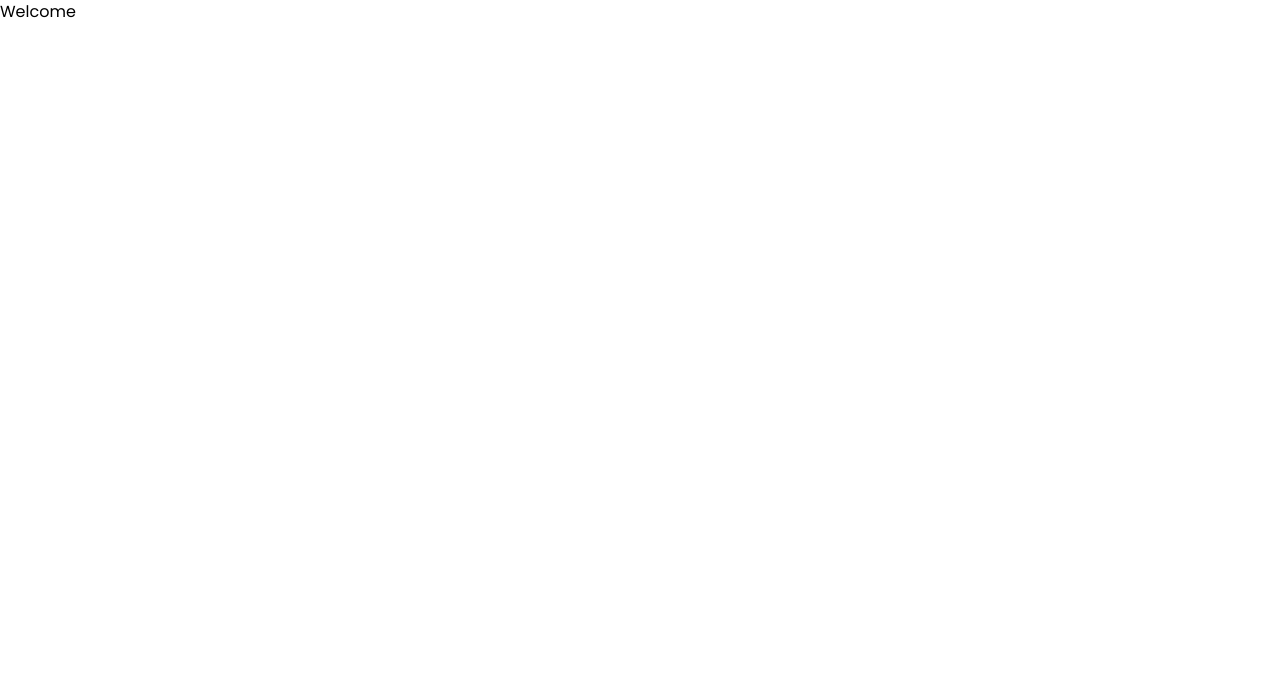
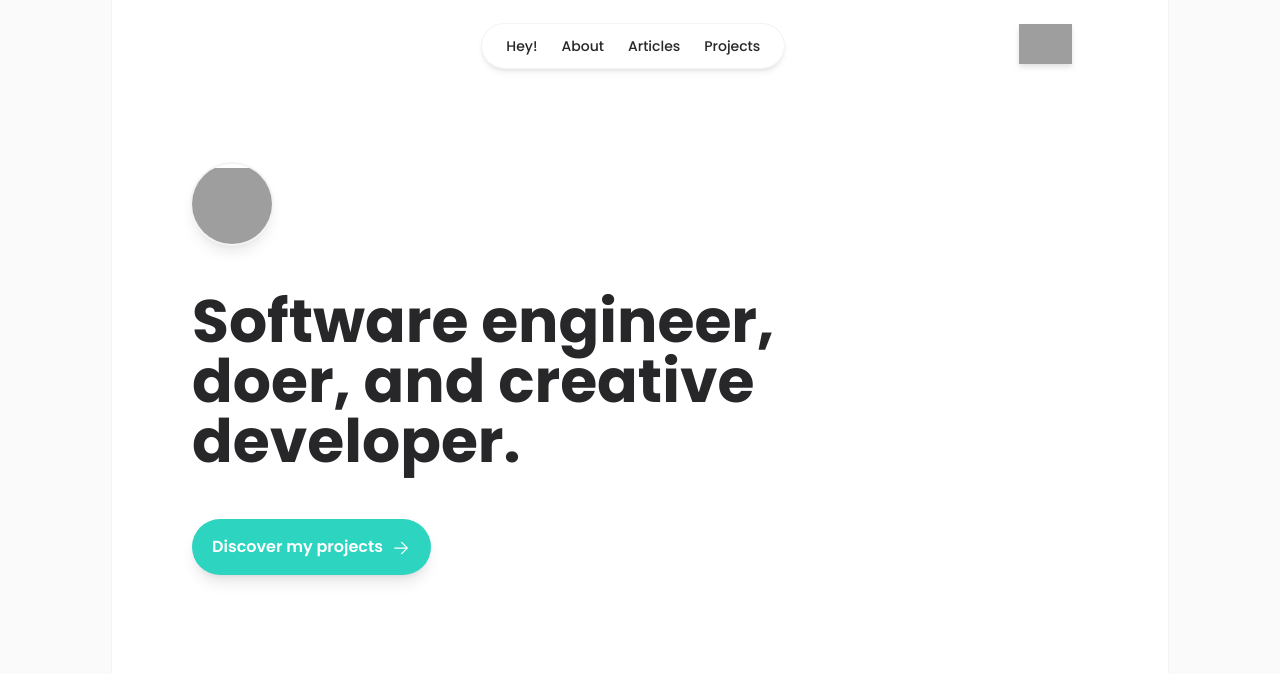
Before and after one commit to lnk00/portfolio, an Astro site: page / in a window 1280 px wide. Built offline with nearby package versions, Linux system fonts and the light colour scheme; Astro itself is replaced by a stand-in of ours; grey boxes are pictures that could not be loaded.

Commit message:
add nav and header

```diff
--- a/package.json
+++ b/package.json
@@ -22,10 +22,14 @@
   "devDependencies": {
     "@tailwindcss/forms": "^0.5.3",
     "@tailwindcss/typography": "^0.5.9",
+    "@typescript-eslint/eslint-plugin": "^5.54.1",
     "@typescript-eslint/parser": "^5.54.1",
     "eslint": "^8.35.0",
     "eslint-plugin-astro": "^0.23.0",
+    "eslint-plugin-import": "^2.27.5",
     "eslint-plugin-jsx-a11y": "^6.7.1",
+    "eslint-plugin-react": "^7.32.2",
+    "eslint-plugin-react-hooks": "^4.6.0",
     "prettier": "^2.8.4",
     "prettier-plugin-astro": "^0.8.0"
   }
--- /dev/null
+++ b/src/components/ArticlesPreview.tsx
@@ -0,0 +1,5 @@
+import type React from "react";
+
+export default function ArticlePreview(): React.ReactElement {
+  return <h1>Nav</h1>;
+}
--- /dev/null
+++ b/src/components/Header.astro
@@ -0,0 +1,32 @@
+<div class="py-24">
+  <div
+    class="inline-block h-16 w-16 sm:h-20 sm:w-20 rounded-full ring-2 ring-zinc-100 overflow-hidden shadow-lg"
+  >
+    <img
+      class="h-full mt-1"
+      src="../../assets/images/perso.jpeg"
+      alt="perso logo"
+    />
+  </div>
+  <div class="max-w-2xl mt-10">
+    <p class="text-4xl sm:text-6xl font-bold text-zinc-800 leading-tight">
+      Software engineer, doer, and creative developer.
+    </p>
+    <div
+      class="bg-teal-400 text-white rounded-full py-4 px-5 mt-12 font-semibold inline-flex justify-center items-center cursor-pointer hover:bg-teal-300 transition-all duration-300 shadow-lg hover:shadow-sm"
+    >
+      Discover my projects
+      <svg
+        xmlns="http://www.w3.org/2000/svg"
+        viewBox="0 0 24 24"
+        fill="currentColor"
+        class="w-5 h-5 ml-2 mt-0.5"
+      >
+        <path
+          fill-rule="evenodd"
+          d="M3.75 12a.75.75 0 01.75-.75h13.19l-5.47-5.47a.75.75 0 011.06-1.06l6.75 6.75a.75.75 0 010 1.06l-6.75 6.75a.75.75 0 11-1.06-1.06l5.47-5.47H4.5a.75.75 0 01-.75-.75z"
+          clip-rule="evenodd"></path>
+      </svg>
+    </div>
+  </div>
+</div>
--- /dev/null
+++ b/src/components/Nav.astro
@@ -0,0 +1,47 @@
+<div class="w-full">
+  <div class="lg:hidden pt-6 px-4">
+    <div class="flex justify-center items-center">
+      <svg
+        xmlns="http://www.w3.org/2000/svg"
+        viewBox="0 0 24 24"
+        fill="currentColor"
+        class="w-10 h-10 cursor-pointer"
+      >
+        <path
+          d="M3 6.75A.75.75 0 013.75 6h16.5a.75.75 0 010 1.5H3.75A.75.75 0 013 6.75zM3 12a.75.75 0 01.75-.75h16.5a.75.75 0 010 1.5H3.75A.75.75 0 013 12zm0 5.25a.75.75 0 01.75-.75h16.5a.75.75 0 010 1.5H3.75a.75.75 0 01-.75-.75z"
+        ></path>
+      </svg>
+      <a href="https://github.com/lnk00" class="ml-auto">
+        <img
+          src="../../assets/images/github.png"
+          alt="github logo"
+          class="h-10 cursor-pointer drop-shadow-md"
+        />
+      </a>
+    </div>
+  </div>
+  <div class="hidden lg:flex align-center justify-between w-full pt-6 px-4">
+    <div class="w-10"></div>
+    <div
+      class="flex ring-1 ring-zinc-100 rounded-full px-6 py-3 shadow-md text-sm text-zinc-800 font-medium"
+    >
+      <a href="/" class="mr-6 cursor-pointer hover:text-teal-400"> Hey!</a>
+      <a href="/about" class="mr-6 cursor-pointer hover:text-teal-400">
+        About
+      </a>
+      <a href="/articles" class="mr-6 cursor-pointer hover:text-teal-400">
+        Articles
+      </a>
+      <a href="/projects" class="cursor-pointer hover:text-teal-400">
+        Projects
+      </a>
+    </div>
+    <a href="https://github.com/lnk00">
+      <img
+        src="../../assets/images/github.png"
+        alt="github logo"
+        class="h-10 cursor-pointer drop-shadow-md"
+      />
+    </a>
+  </div>
+</div>
--- a/src/layouts/Layout.astro
+++ b/src/layouts/Layout.astro
@@ -19,8 +19,12 @@ const { title } = Astro.props;
     <meta name="generator" content={Astro.generator} />
     <title>{title}</title>
   </head>
-  <body>
-    <slot />
+  <body class="bg-zinc-50 lg:px-28">
+    <div
+      class="mx-auto max-w-7xl px-4 sm:px-10 lg:px-20 bg-white ring-1 ring-zinc-100 h-screen"
+    >
+      <slot />
+    </div>
   </body>
 </html>
 <style is:global></style>
--- a/src/pages/index.astro
+++ b/src/pages/index.astro
@@ -1,10 +1,13 @@
 ---
 import Layout from "../layouts/Layout.astro";
+import Nav from "../components/Nav.astro";
+import Header from "../components/Header.astro";
 ---
 
 <Layout title="Damien Dumontet - hey!">
   <main>
-    <h1>Welcome</h1>
+    <Nav />
+    <Header />
   </main>
 </Layout>
 
```
Also changed, not shown: .eslintrc.cjs, assets/images/github.png (added), assets/images/perso.jpeg (added), 1 other file.
